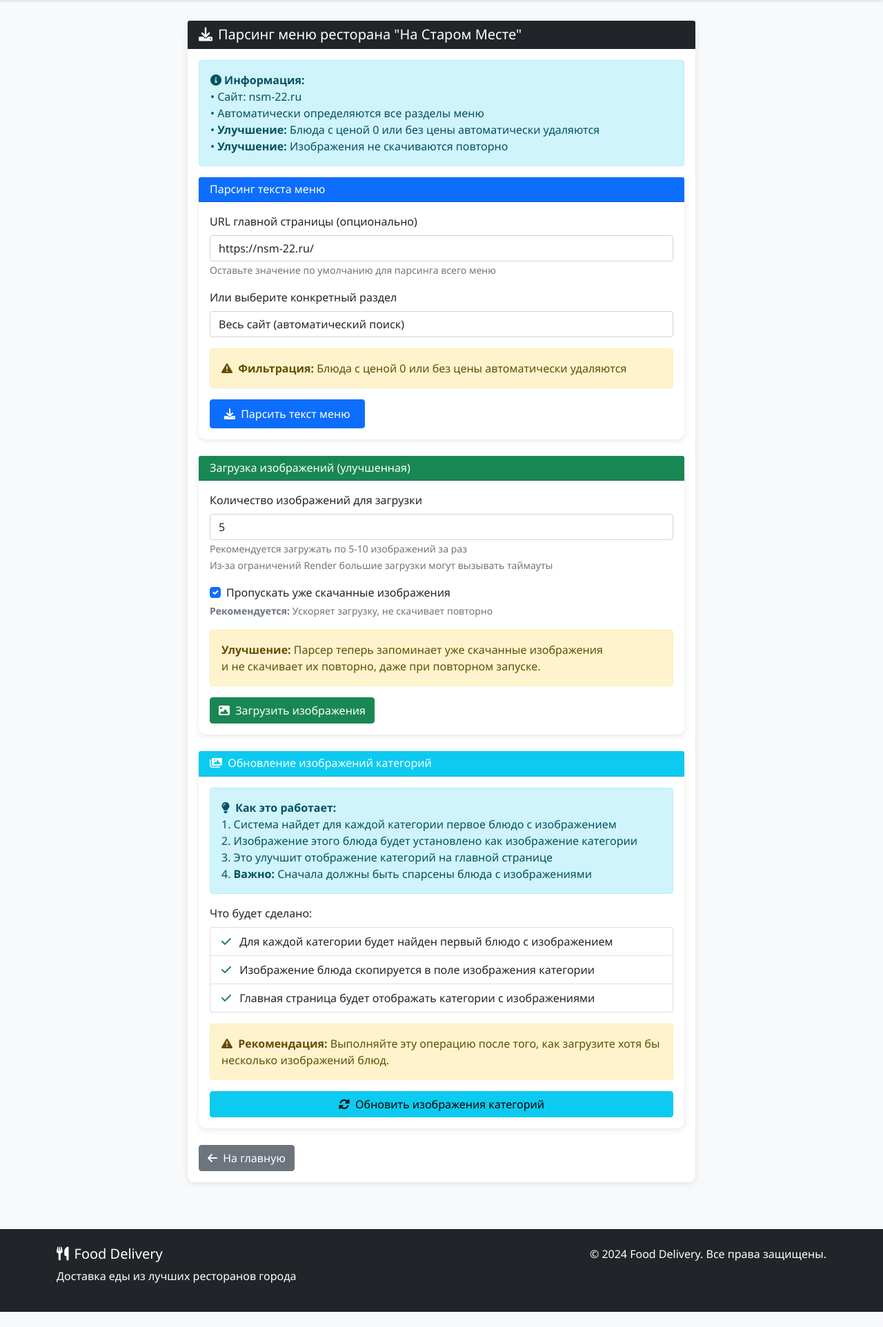
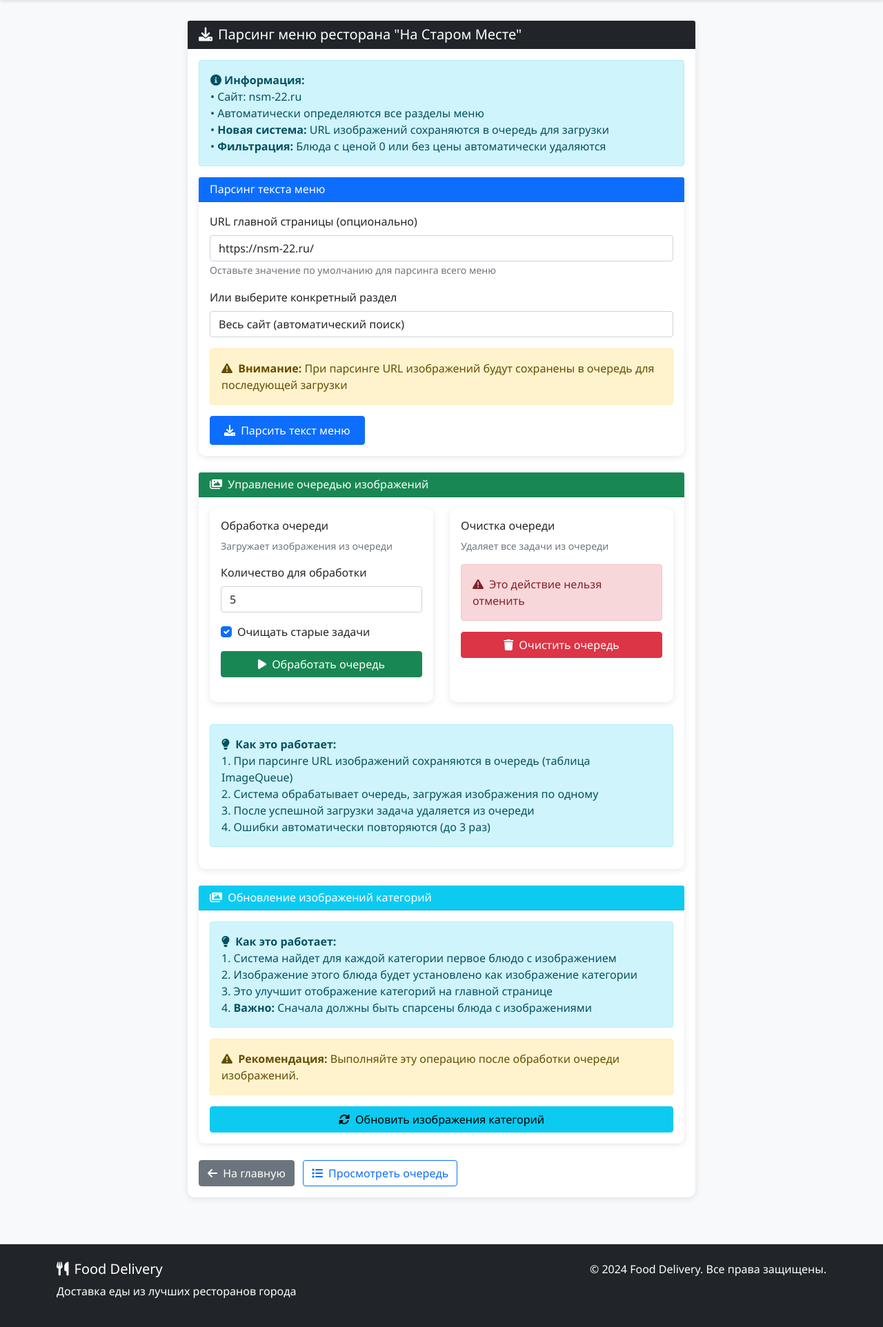
Before and after one commit to Vladimka4/rep, a Flask app: page /admin-parsing/parse-nsm in a window 1280 px wide. Shown: the part 78-2002 px from the top of the page at 69% size. Before the commit the page ends 1980 px from the top, so only its background shows below. Run offline with Flask 3, Linux system fonts and the light colour scheme; a user stored in the database is signed in; data that the repository does not hold is empty.

Commit message:
Update parse_nsm.html

```diff
--- a/app/templates/admin/parse_nsm.html
+++ b/app/templates/admin/parse_nsm.html
@@ -14,8 +14,43 @@
                     <strong><i class="fas fa-info-circle me-1"></i>Информация:</strong><br>
                     • Сайт: nsm-22.ru<br>
                     • Автоматически определяются все разделы меню<br>
-                    • <strong>Улучшение:</strong> Блюда с ценой 0 или без цены автоматически удаляются<br>
-                    • <strong>Улучшение:</strong> Изображения не скачиваются повторно
+                    • <strong>Новая система:</strong> URL изображений сохраняются в очередь для загрузки<br>
+                    • <strong>Фильтрация:</strong> Блюда с ценой 0 или без цены автоматически удаляются
+                </div>
+
+                <!-- Статистика очереди -->
+                <div id="queue-stats" class="card mb-4">
+                    <div class="card-header bg-warning">
+                        <h6 class="mb-0"><i class="fas fa-tasks me-1"></i> Статистика очереди изображений</h6>
+                    </div>
+                    <div class="card-body">
+                        <div class="row text-center">
+                            <div class="col-md-3 mb-3">
+                                <div class="bg-light p-3 rounded">
+                                    <h3 id="queue-total">0</h3>
+                                    <small class="text-muted">Всего задач</small>
+                                </div>
+                            </div>
+                            <div class="col-md-3 mb-3">
+                                <div class="bg-info text-white p-3 rounded">
+                                    <h3 id="queue-pending">0</h3>
+                                    <small>Ожидают</small>
+                                </div>
+                            </div>
+                            <div class="col-md-3 mb-3">
+                                <div class="bg-success text-white p-3 rounded">
+                                    <h3 id="queue-completed">0</h3>
+                                    <small>Завершено</small>
+                                </div>
+                            </div>
+                            <div class="col-md-3 mb-3">
+                                <div class="bg-danger text-white p-3 rounded">
+                                    <h3 id="queue-failed">0</h3>
+                                    <small>Ошибок</small>
+                                </div>
+                            </div>
+                        </div>
+                    </div>
                 </div>
 
                 <!-- Форма для парсинга текста -->
@@ -53,7 +88,7 @@
 
                             <div class="alert alert-warning">
                                 <i class="fas fa-exclamation-triangle me-1"></i>
-                                <strong>Фильтрация:</strong> Блюда с ценой 0 или без цены автоматически удаляются
+                                <strong>Внимание:</strong> При парсинге URL изображений будут сохранены в очередь для последующей загрузки
                             </div>
 
                             <button type="submit" class="btn btn-primary">
@@ -63,46 +98,71 @@
                     </div>
                 </div>
 
-                <!-- Форма для загрузки изображений -->
+                <!-- Управление очередью изображений -->
                 <div class="card mb-4">
                     <div class="card-header bg-success text-white">
-                        <h6 class="mb-0">Загрузка изображений (улучшенная)</h6>
+                        <h6 class="mb-0"><i class="fas fa-images me-1"></i> Управление очередью изображений</h6>
                     </div>
                     <div class="card-body">
-                        <form method="POST" action="{{ url_for('admin_parsing.download_images') }}">
+                        <div class="row">
+                            <div class="col-md-6 mb-3">
+                                <div class="card h-100">
+                                    <div class="card-body">
+                                        <h6>Обработка очереди</h6>
+                                        <p class="text-muted small">Загружает изображения из очереди</p>
+                                        <form method="POST" action="{{ url_for('admin_parsing.process_image_queue') }}"
+                                              class="mb-0">
                                             <input type="hidden" name="csrf_token" value="{{ csrf_token() }}">
-
                                             <div class="mb-3">
-                                <label class="form-label">Количество изображений для загрузки</label>
+                                                <label class="form-label">Количество для обработки</label>
                                                 <input type="number" class="form-control" name="limit"
                                                        value="5" min="1" max="20">
-                                <small class="form-text text-muted">
-                                    Рекомендуется загружать по 5-10 изображений за раз<br>
-                                    Из-за ограничений Render большие загрузки могут вызывать таймауты
-                                </small>
+                                            </div>
+                                            <div class="mb-3">
+                                                <div class="form-check">
+                                                    <input class="form-check-input" type="checkbox"
+                                                           name="cleanup" id="cleanup" checked>
+                                                    <label class="form-check-label" for="cleanup">
+                                                        Очищать старые задачи
+                                                    </label>
+                                                </div>
+                                            </div>
+                                            <button type="submit" class="btn btn-success w-100">
+                                                <i class="fas fa-play me-1"></i> Обработать очередь
+                                            </button>
+                                        </form>
+                                    </div>
+                                </div>
+                            </div>
+                            <div class="col-md-6 mb-3">
+                                <div class="card h-100">
+                                    <div class="card-body">
+                                        <h6>Очистка очереди</h6>
+                                        <p class="text-muted small">Удаляет все задачи из очереди</p>
+                                        <form method="POST" action="{{ url_for('admin_parsing.clear_image_queue') }}"
+                                              class="mb-0"
+                                              onsubmit="return confirm('Вы уверены? Все задачи в очереди будут удалены.');">
+                                            <input type="hidden" name="csrf_token" value="{{ csrf_token() }}">
+                                            <div class="alert alert-danger">
+                                                <i class="fas fa-exclamation-triangle me-1"></i>
+                                                Это действие нельзя отменить
+                                            </div>
+                                            <button type="submit" class="btn btn-danger w-100">
+                                                <i class="fas fa-trash me-1"></i> Очистить очередь
+                                            </button>
+                                        </form>
+                                    </div>
+                                </div>
+                            </div>
                         </div>
 
-                            <div class="mb-3">
-                                <div class="form-check">
-                                    <input class="form-check-input" type="checkbox" name="skip_existing" id="skip_existing" checked>
-                                    <label class="form-check-label" for="skip_existing">
-                                        Пропускать уже скачанные изображения
-                                    </label>
+                        <div class="alert alert-info mt-3">
+                            <strong><i class="fas fa-lightbulb me-1"></i> Как это работает:</strong><br>
+                            1. При парсинге URL изображений сохраняются в очередь (таблица ImageQueue)<br>
+                            2. Система обрабатывает очередь, загружая изображения по одному<br>
+                            3. После успешной загрузки задача удаляется из очереди<br>
+                            4. Ошибки автоматически повторяются (до 3 раз)
                         </div>
-                                <small class="form-text text-muted">
-                                    <strong>Рекомендуется:</strong> Ускоряет загрузку, не скачивает повторно
-                                </small>
-                            </div>
-
-                            <div class="alert alert-warning">
-                                <strong>Улучшение:</strong> Парсер теперь запоминает уже скачанные изображения<br>
-                                и не скачивает их повторно, даже при повторном запуске.
-                            </div>
-
-                            <button type="submit" class="btn btn-success">
-                                <i class="fas fa-image me-1"></i> Загрузить изображения
-                            </button>
-                        </form>
                     </div>
                 </div>
 
@@ -123,27 +183,9 @@
                         <form method="POST" action="{{ url_for('admin_parsing.update_category_images') }}">
                             <input type="hidden" name="csrf_token" value="{{ csrf_token() }}">
 
-                            <div class="mb-3">
-                                <label class="form-label">Что будет сделано:</label>
-                                <ul class="list-group mb-3">
-                                    <li class="list-group-item">
-                                        <i class="fas fa-check text-success me-2"></i>
-                                        Для каждой категории будет найден первый блюдо с изображением
-                                    </li>
-                                    <li class="list-group-item">
-                                        <i class="fas fa-check text-success me-2"></i>
-                                        Изображение блюда скопируется в поле изображения категории
-                                    </li>
-                                    <li class="list-group-item">
-                                        <i class="fas fa-check text-success me-2"></i>
-                                        Главная страница будет отображать категории с изображениями
-                                    </li>
-                                </ul>
-                            </div>
-
                             <div class="alert alert-warning">
                                 <i class="fas fa-exclamation-triangle me-1"></i>
-                                <strong>Рекомендация:</strong> Выполняйте эту операцию после того, как загрузите хотя бы несколько изображений блюд.
+                                <strong>Рекомендация:</strong> Выполняйте эту операцию после обработки очереди изображений.
                             </div>
 
                             <button type="submit" class="btn btn-info w-100"
@@ -158,6 +200,9 @@
                     <a href="{{ url_for('main.index') }}" class="btn btn-secondary">
                         <i class="fas fa-arrow-left me-1"></i> На главную
                     </a>
+                    <a href="/admin/imagequeue/" class="btn btn-outline-primary ms-2">
+                        <i class="fas fa-list me-1"></i> Просмотреть очередь
+                    </a>
                 </div>
             </div>
         </div>
@@ -168,9 +213,9 @@
 {% block scripts %}
 <script>
 document.addEventListener('DOMContentLoaded', function() {
-    // Функция для загрузки статистики изображений
-    function loadImageStats() {
-        fetch('/admin-parsing/image-stats')
+    // Функция для загрузки статистики очереди
+    function loadQueueStats() {
+        fetch('/admin-parsing/queue-stats')
             .then(response => response.json())
             .then(data => {
                 if (data.error) {
@@ -178,51 +223,18 @@ document.addEventListener('DOMContentLoaded', function() {
                     return;
                 }
 
-                // Создаем или обновляем блок статистики
-                let statsDiv = document.getElementById('image-stats');
-                if (!statsDiv) {
-                    statsDiv = document.createElement('div');
-                    statsDiv.id = 'image-stats';
-                    statsDiv.className = 'card mt-3';
-                    statsDiv.innerHTML = `
-                        <div class="card-header bg-light">
-                            <h6 class="mb-0"><i class="fas fa-chart-bar me-1"></i> Статистика изображений</h6>
-                        </div>
-                        <div class="card-body">
-                            <div class="row">
-                                <div class="col-md-6">
-                                    <h6>Блюда:</h6>
-                                    <div class="progress mb-2">
-                                        <div class="progress-bar bg-success" role="progressbar" style="width: ${data.dish_image_percentage}%">
-                                            ${data.dish_image_percentage}%
-                                        </div>
-                                    </div>
-                                    <small>${data.dishes_with_images} из ${data.total_dishes} блюд имеют изображения</small>
-                                </div>
-                                <div class="col-md-6">
-                                    <h6>Категории:</h6>
-                                    <div class="progress mb-2">
-                                        <div class="progress-bar bg-info" role="progressbar" style="width: ${data.category_image_percentage}%">
-                                            ${data.category_image_percentage}%
-                                        </div>
-                                    </div>
-                                    <small>${data.categories_with_images} из ${data.total_categories} категорий имеют изображения</small>
-                                </div>
-                            </div>
-                        </div>
-                    `;
-                    document.querySelector('.card-body').appendChild(statsDiv);
+                // Обновляем статистику
+                document.getElementById('queue-total').textContent = data.total || 0;
+                document.getElementById('queue-pending').textContent = data.pending || 0;
+                document.getElementById('queue-completed').textContent = data.completed || 0;
+                document.getElementById('queue-failed').textContent = data.failed || 0;
+
+                // Показываем/скрываем блок статистики в зависимости от наличия задач
+                const queueStatsDiv = document.getElementById('queue-stats');
+                if (data.total > 0) {
+                    queueStatsDiv.style.display = 'block';
                 } else {
-                    // Обновляем существующий блок
-                    statsDiv.querySelector('.progress-bar.bg-success').style.width = data.dish_image_percentage + '%';
-                    statsDiv.querySelector('.progress-bar.bg-success').textContent = data.dish_image_percentage + '%';
-                    statsDiv.querySelector('.col-md-6:first-child small').textContent =
-                        `${data.dishes_with_images} из ${data.total_dishes} блюд имеют изображения`;
-
-                    statsDiv.querySelector('.progress-bar.bg-info').style.width = data.category_image_percentage + '%';
-                    statsDiv.querySelector('.progress-bar.bg-info').textContent = data.category_image_percentage + '%';
-                    statsDiv.querySelector('.col-md-6:last-child small').textContent =
-                        `${data.categories_with_images} из ${data.total_categories} категорий имеют изображения`;
+                    queueStatsDiv.style.display = 'none';
                 }
             })
             .catch(error => {
@@ -231,14 +243,17 @@ document.addEventListener('DOMContentLoaded', function() {
     }
 
     // Загружаем статистику при загрузке страницы
-    loadImageStats();
+    loadQueueStats();
+
+    // Обновляем статистику каждые 10 секунд
+    setInterval(loadQueueStats, 10000);
 
     // Обновляем статистику после выполнения действий
     document.querySelectorAll('form').forEach(form => {
         form.addEventListener('submit', function() {
             setTimeout(() => {
-                loadImageStats();
-            }, 2000);
+                loadQueueStats();
+            }, 3000);
         });
     });
 });
```
Lines whose indentation alone changed are shown as unchanged.
